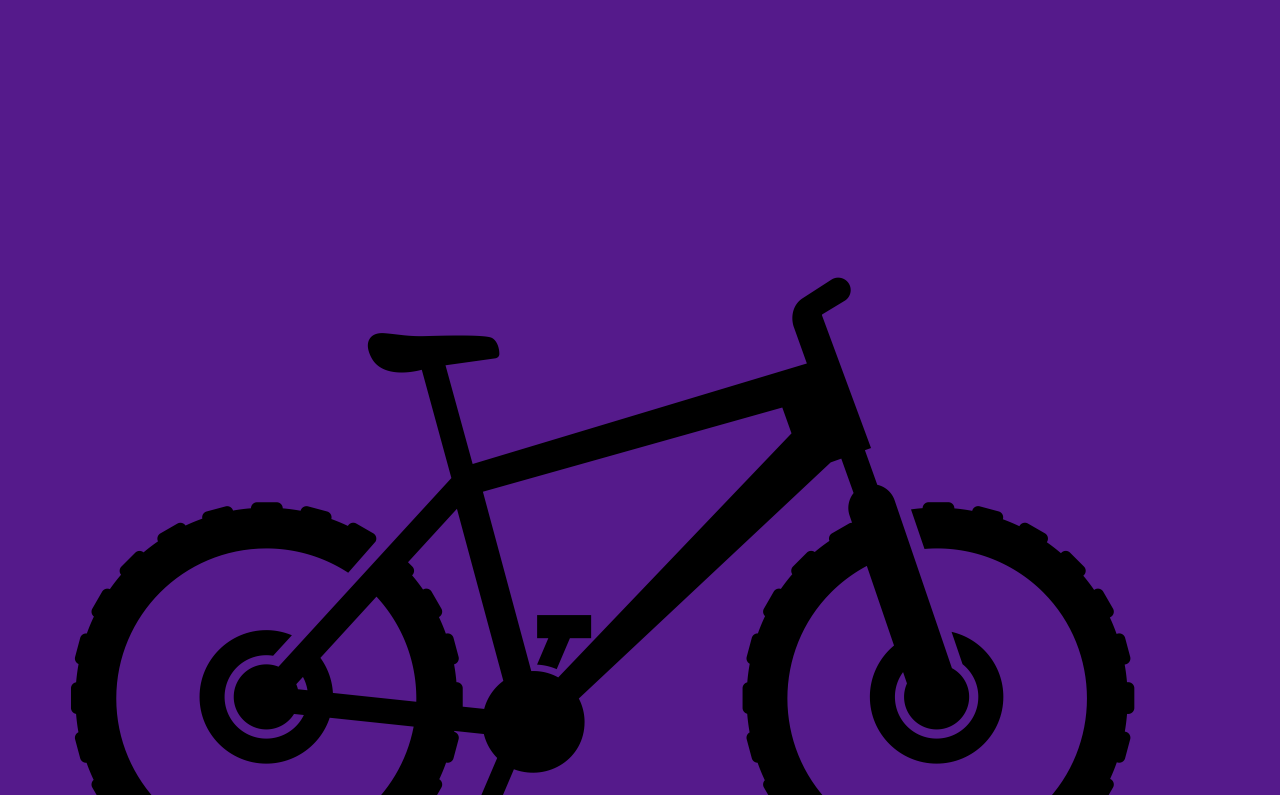
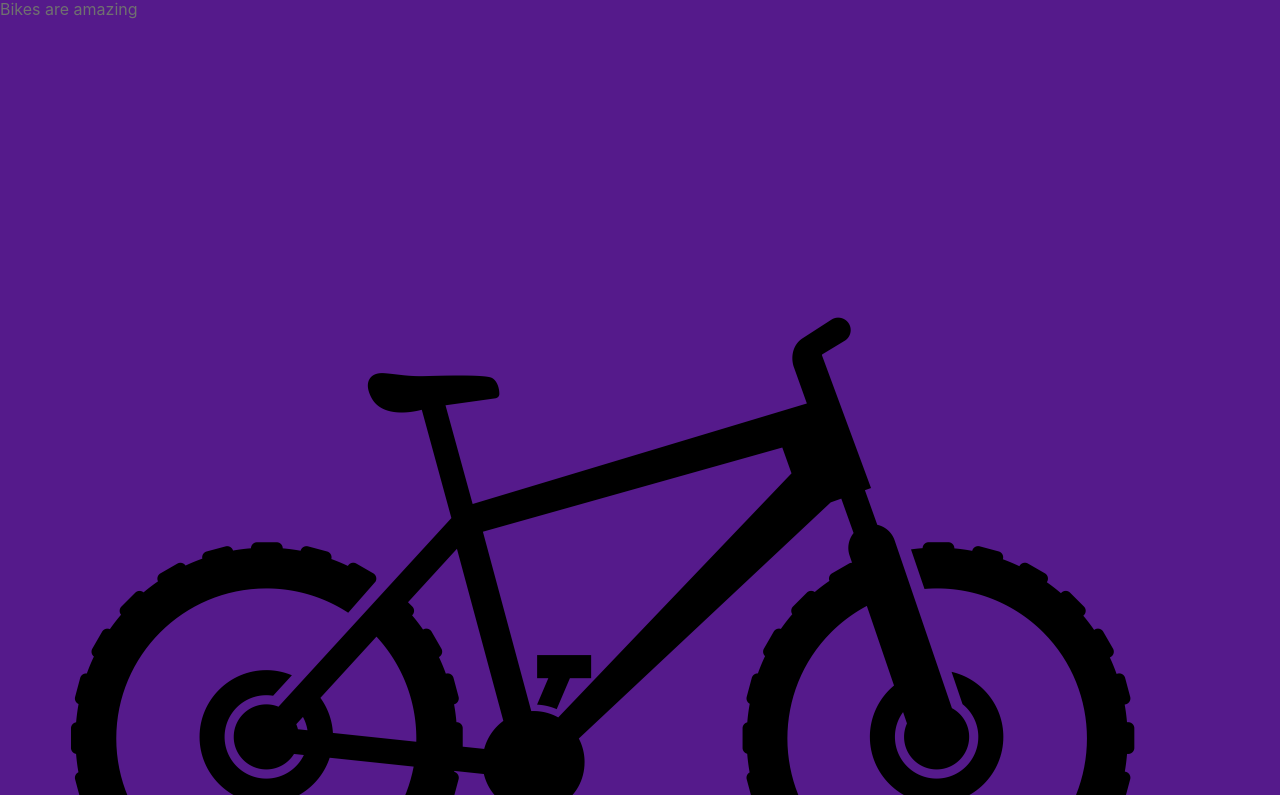
Before and after one commit to leecottrellPTC/BracketsPractice, a plain HTML site: page index.html in a window 1280 px wide. Shown: the part 59-854 px from the top of the page. Drawn offline with nearby package versions, Linux system fonts and the light colour scheme.

Commit message:
Update index.html

```diff
--- a/index.html
+++ b/index.html
@@ -13,6 +13,7 @@
   </head>
   <body>
     <h1>BIKE BIKE BIKE!</h1>
+      <p>Bikes are amazing</p>
       <img src="images/bike.png">
 
     <!-- Optional JavaScript -->
```
